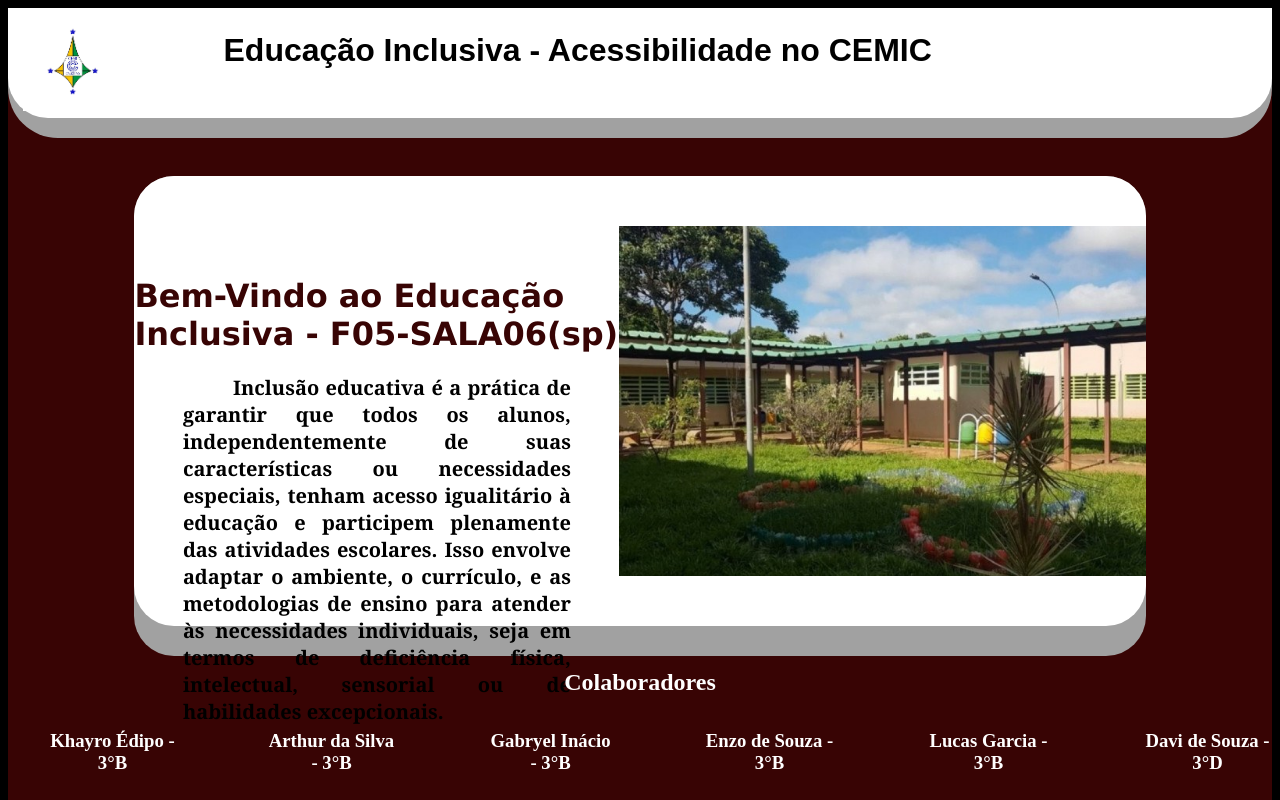
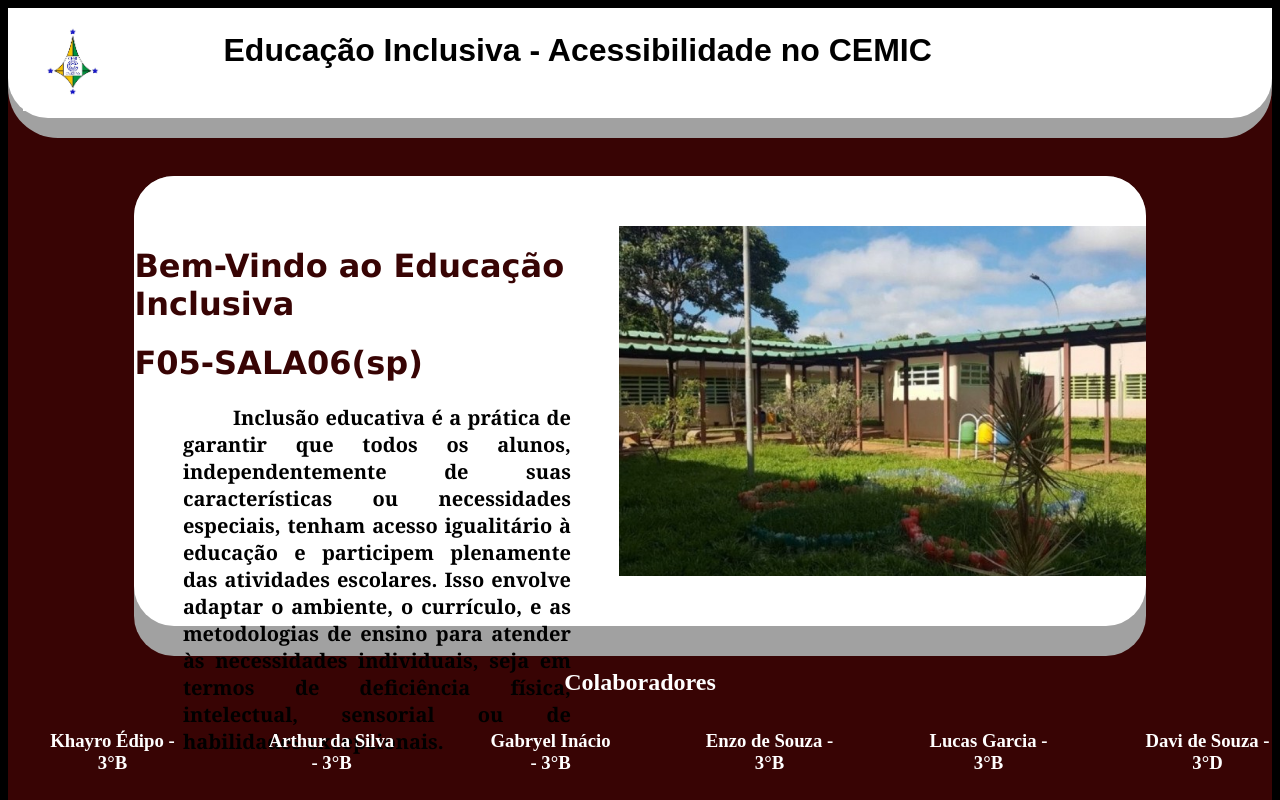
Before and after one commit to khayroedipo/Educa-o-Inclusiva, a plain HTML site: page index.html in a window 1280 px wide. Shown: the top 800 px of the page. Drawn offline with Linux system fonts and the light colour scheme; a script that the page names is missing.

Commit message:
Update index.html

```diff
--- a/index.html
+++ b/index.html
@@ -32,7 +32,8 @@
 
       <div style="width: 50%; display: flex; justify-content: center; align-items: center; flex-direction: column;">
         <div id= "titule" style="display: inline-block; justify-content: space-around; align-items: left;margin-top: -15%;">
-          <h1>Bem-Vindo ao Educação Inclusiva - F05-SALA06(sp)</h1>
+          <h1>Bem-Vindo ao Educação Inclusiva</h1>
+          <h1>F05-SALA06(sp)</h1>
         </div>
 
         <div id="p" style="width: 80%; display: flex; justify-content: space-around; align-items: left; color: rgb(76, 29, 121); text-align: justify;">
```
